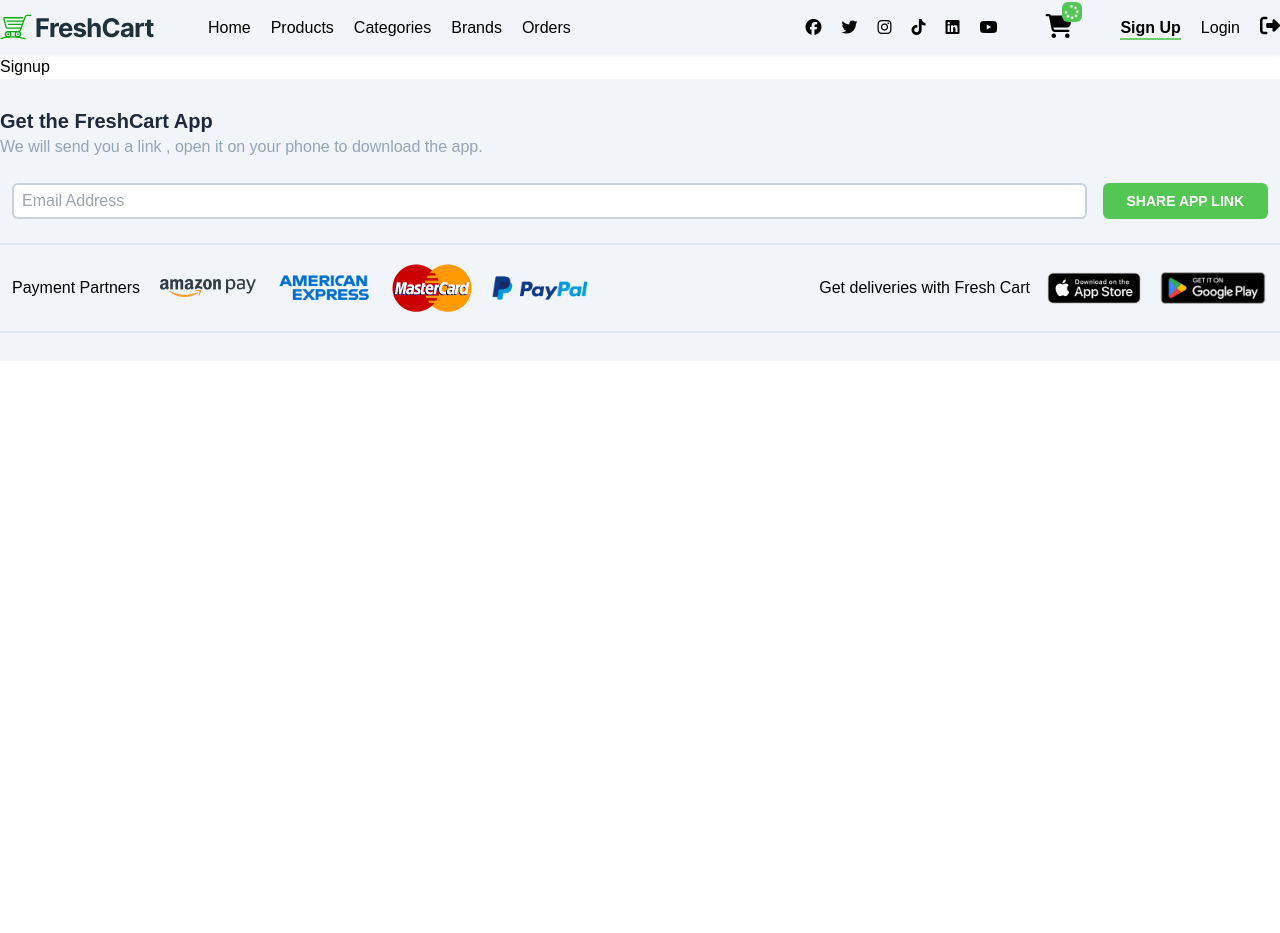
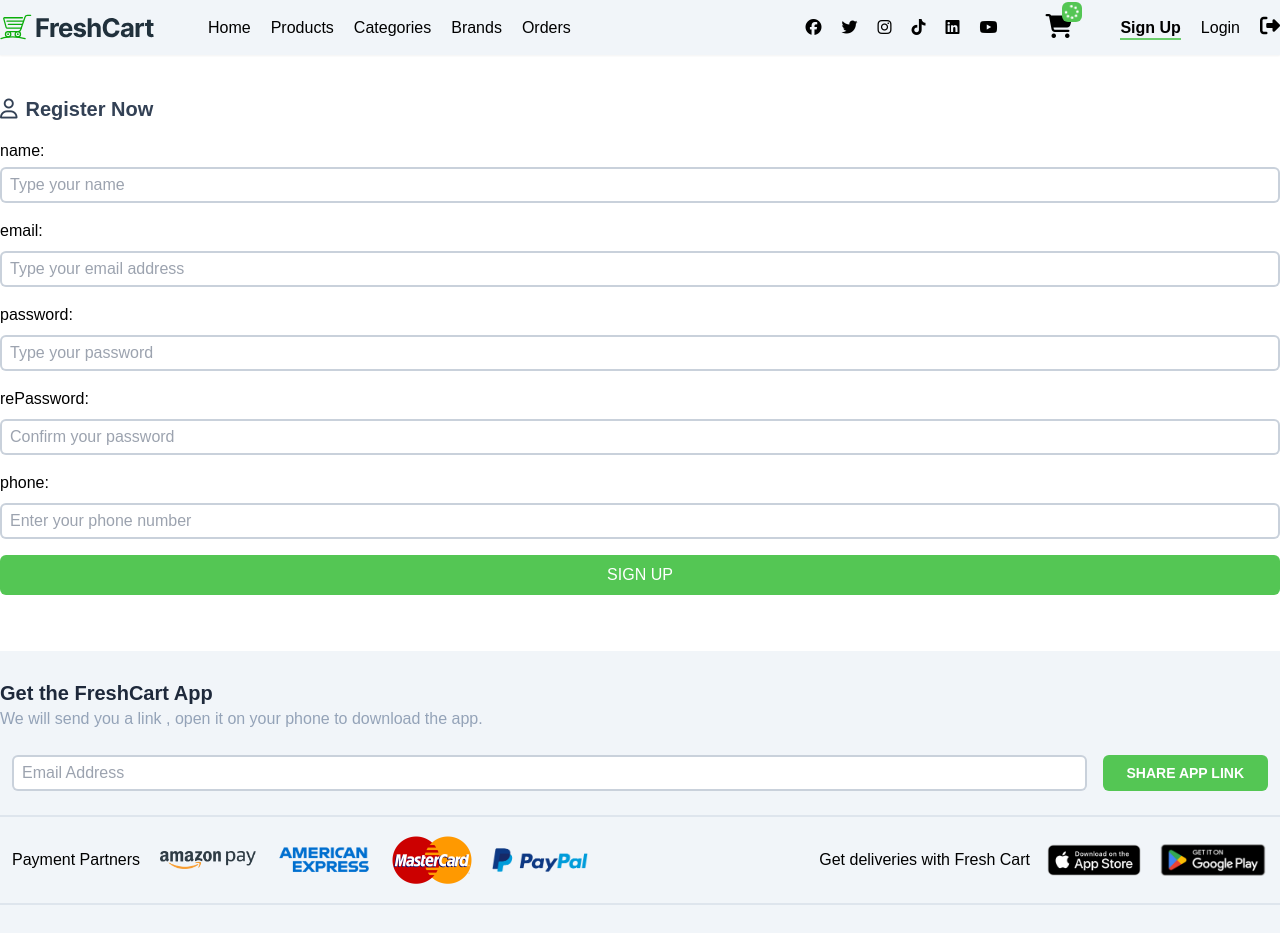
Before and after one commit to Mo7med3li/e-commerce, a React (Vite) app: page /signup in a window 1280 px wide. Before the commit the page ends 800 px from the top, so only its background shows below. Built offline with nearby package versions, Linux system fonts and the light colour scheme; a web font is replaced by a local one.

Commit message:
build signup

```diff
--- a/package.json
+++ b/package.json
@@ -16,6 +16,7 @@
     "formik": "^2.4.6",
     "react": "^18.3.1",
     "react-dom": "^18.3.1",
+    "react-hot-toast": "^2.4.1",
     "react-router-dom": "^7.0.1",
     "yup": "^1.4.0"
   },
--- a/src/App.jsx
+++ b/src/App.jsx
@@ -6,6 +6,7 @@
 import Login from "./pages/Login/Login";
 import Signup from "./pages/Signup/Signup";
 import Home from "./pages/Home/Home";
+import { ToastBar, Toaster } from "react-hot-toast";
 
 function App() {
   const router = createBrowserRouter([
@@ -23,6 +24,7 @@
   return (
     <>
       <RouterProvider router={router} />
+      <Toaster />
     </>
   );
 }
--- a/src/components/Layout/Layout.jsx
+++ b/src/components/Layout/Layout.jsx
@@ -7,7 +7,9 @@
   return (
     <>
       <Navbar />
-      <Outlet> </Outlet>
+      <div className="container py-10">
+        <Outlet> </Outlet>
+      </div>
       <Footer />
     </>
   );
--- a/src/components/Navbar/Navbar.jsx
+++ b/src/components/Navbar/Navbar.jsx
@@ -107,7 +107,7 @@
             </li>
           </ul>
           <div className="cart-icon relative w-fit">
-            <i class="fa-solid fa-cart-shopping text-2xl"></i>
+            <i className="fa-solid fa-cart-shopping text-2xl"></i>
             <div className="card-count absolute h-5 w-5 translate-x-1/2 -top-3 right-0 bg-primary-600 rounded-md flex items-center justify-center text-white">
               <i className="fa-solid fa-spinner fa-spin text-sm"></i>
             </div>
@@ -139,7 +139,7 @@
             </li>
             <li>
               <Link to="">
-                <i class="fa-solid fa-right-from-bracket text-xl"></i>
+                <i className="fa-solid fa-right-from-bracket text-xl"></i>
               </Link>
             </li>
           </ul>
--- a/src/pages/Signup/Signup.jsx
+++ b/src/pages/Signup/Signup.jsx
@@ -1,5 +1,160 @@
-import React from "react";
+import axios from "axios";
+import { Formik, useFormik } from "formik";
+import React, { useState } from "react";
+import toast from "react-hot-toast";
+import { useNavigate } from "react-router-dom";
+import { object, ref, string } from "yup";
 
 export default function Signup() {
-  return <div>Signup</div>;
+  const navigate = useNavigate();
+  const [accountExistError, setAccountExistError] = useState(null);
+  const passwordRegex =
+    /^(?=.*?[A-Z])(?=.*?[a-z])(?=.*?[0-9])(?=.*?[#?!@$ %^&*-]).{8,}$/;
+  const phoneRegex = /^(02)?01[0125][0-9]{8}$/;
+  const validationSchema = object({
+    name: string()
+      .required("Name is required")
+      .min(3, "Name should be at least 3")
+      .max(20, "Name should be less than 20 charachters"),
+    email: string().required("Email is required").email("Email is invalid"),
+    password: string()
+      .required("Password is required")
+      .matches(
+        passwordRegex,
+        "Password should be minimum eight characters, at least one upper case, one lower case English letter, one number and one special character"
+      ),
+    rePassword: string()
+      .required("Confirm password is required ")
+      .oneOf([ref("password")], "should be the same of the password "),
+    phone: string()
+      .required("Phone number is required")
+      .matches(phoneRegex, " Accept only Egyption Numbers "),
+  });
+  async function registerData(values) {
+    const loadingToastId = toast.loading("Waiting");
+    try {
+      const options = {
+        url: "https://ecommerce.routemisr.com/api/v1/auth/signup",
+        method: "POST",
+        data: values,
+      };
+      let { data } = await axios.request(options);
+      console.log(data);
+      if (data.message == "success") {
+        toast.success("User Created Sucessfully");
+        setTimeout(() => {
+          navigate("/login");
+        }, 2000);
+      }
+    } catch (errors) {
+      setAccountExistError(errors.response.data.message);
+
+      toast.error(errors.response.data.message);
+    } finally {
+      toast.dismiss(loadingToastId);
+    }
+  }
+  const formik = useFormik({
+    initialValues: {
+      name: "",
+      email: "",
+      password: "",
+      rePassword: "",
+      phone: "",
+    },
+    validationSchema,
+    onSubmit: registerData,
+  });
+
+  return (
+    <>
+      <h3 className=" text-xl font-semibold text-slate-700">
+        <i className="fa-regular fa-user mr-2"></i>
+        Register Now
+      </h3>
+      <form className="space-y-4 py-4" onSubmit={formik.handleSubmit}>
+        <div className="name space-y-1">
+          <h3>name:</h3>
+          <input
+            type="text"
+            placeholder="Type your name"
+            className=" form-controll w-full"
+            value={formik.values.name}
+            onChange={formik.handleChange}
+            name="name"
+            onBlur={formik.handleBlur}
+          />
+          {formik.errors.name && formik.touched.name && (
+            <p className="text-red-600">*{formik.errors.name}</p>
+          )}
+        </div>
+        <div className="email space-y-2">
+          <h3>email:</h3>
+          <input
+            type="email"
+            placeholder="Type your email address"
+            className=" form-controll w-full"
+            value={formik.values.email}
+            onChange={formik.handleChange}
+            name="email"
+            onBlur={formik.handleBlur}
+          />
+          {formik.errors.email && formik.touched.email && (
+            <p className="text-red-600">*{formik.errors.email}</p>
+          )}
+          {accountExistError && (
+            <p className="text-red-600 text-sm">*{accountExistError}</p>
+          )}
+        </div>
+        <div className="password space-y-2">
+          <h3>password:</h3>
+          <input
+            type="password"
+            placeholder="Type your password"
+            className=" form-controll w-full"
+            value={formik.values.password}
+            onChange={formik.handleChange}
+            name="password"
+            onBlur={formik.handleBlur}
+          />
+          {formik.errors.password && formik.touched.password && (
+            <p className="text-red-600">*{formik.errors.password}</p>
+          )}
+        </div>
+        <div className="rePasswprd space-y-2">
+          <h3>rePassword:</h3>
+          <input
+            type="password"
+            placeholder="Confirm your password"
+            className=" form-controll w-full"
+            value={formik.values.rePassword}
+            onChange={formik.handleChange}
+            name="rePassword"
+            onBlur={formik.handleBlur}
+          />
+          {formik.errors.rePassword && formik.touched.rePassword && (
+            <p className="text-red-600">*{formik.errors.rePassword}</p>
+          )}
+        </div>
+        <div className="phone space-y-2">
+          <h3>phone:</h3>
+          <input
+            type="tel"
+            placeholder="Enter your phone number"
+            className=" form-controll w-full"
+            value={formik.values.phone}
+            onChange={formik.handleChange}
+            name="phone"
+            onBlur={formik.handleBlur}
+          />
+          {formik.errors.phone && formik.touched.phone && (
+            <p className="text-red-600">*{formik.errors.phone}</p>
+          )}
+        </div>
+        <button type="submit" className="btn w-full">
+          Sign Up
+        </button>
+      </form>
+    </>
+  );
 }
```
Also changed, not shown: 1 other file (tests, documents, lock files or other folders).
